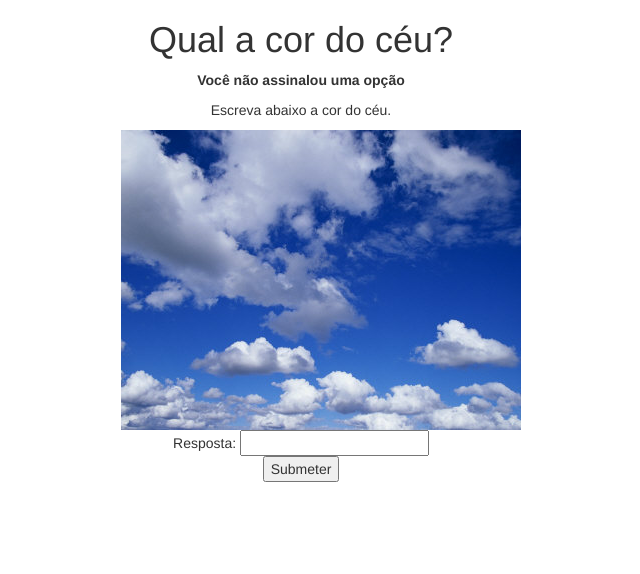
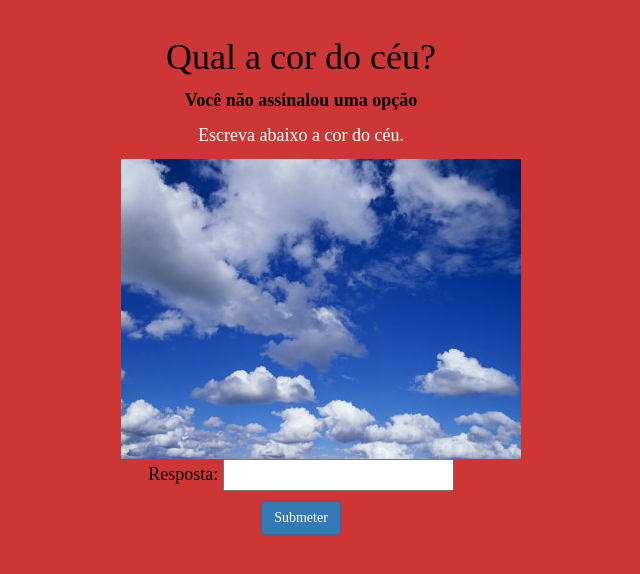
Before and after one commit to xyzAndReM/Django, a Django app: page /polls/1/vote/ in a window 1280 px wide. Shown: the top 574 px of the page, without its empty margins (339-979 px from the left). Run offline with Django 3.2, Linux system fonts and the light colour scheme; data comes from the database, SQL or seed files in the repository; both versions use the stored data as it was after the commit; some libraries are stand-ins or nearby versions.

Commit message:
versao final

```diff
--- /dev/null
+++ b/mysite/polls/static/polls/css/quest.css
@@ -0,0 +1,35 @@
+<style type="text/css">
+@font-face {
+    font-family: "maqna";
+    src: local("/static/polls/fonts/TravellingTypewriter.ttf") format("truetype");
+}
+
+
+
+
+li>a {
+	font-family:"maqna";
+	font-size:30px;
+	color: #B58532;
+}
+ul {
+  list-style-type: none;
+}
+.wrap{
+    color:#fff;
+}
+body {
+  background-color:#ce3635;
+  text-align: center;
+  color:#000;
+  padding-top:1em;
+  font-family:"maqna";
+  font-size:18px;
+}
+
+#qtext{
+
+  font-family:"maqna";
+  font-size:18px;
+  color:#fff;
+}
--- a/mysite/polls/static/polls/js/quizz.js
+++ b/mysite/polls/static/polls/js/quizz.js
@@ -8,10 +8,14 @@ var answer = $("input#answer").val()
 if(answer === str){
 $("#respond").removeClass("btn btn-danger");
 $("#respond").addClass("btn btn-success");
+$("#respond").text("Correto!");
+var audio = new Audio('/static/polls/media/sounds/correct.mp3');
+audio.play();
 }
 else{
 $("#respond").removeClass("btn btn-success");
 $("#respond").addClass("btn btn-danger");
+$("#respond").text("Incorreto :(");
 }
 
 
--- a/mysite/polls/templates/polls/question_contents.html
+++ b/mysite/polls/templates/polls/question_contents.html
@@ -10,7 +10,7 @@
     <link rel='stylesheet' href="/static/polls/css/bootstrap.min.css">
     <script src="/static/polls/js/bootstrap.js" type="text/javascript"></script>
     <script src="/static/polls/js/quizz.js" type="text/javascript"></script>
-
+    <link rel='stylesheet' href="/static/polls/css/quest.css">
 </head>
 
 
@@ -24,18 +24,22 @@
 
 			{% if error_message %}<p><strong>{{ error_message }}</strong></p>{% endif %}
 
-			<p>{{question.question_text2}}</p>
+			<p id="qtext" =>{{question.question_text2}}</p>
 
 			<img src="/static/polls/media/{{question.image.url}}"  style="width:400px;height:300px;">
- 			<p> Resposta: <input type="text" name="fname" id="answer"><br>
-  <button id ="respond" onclick="responder('{{question.question_text3}}')">Submeter</button>
-</p>
+ 			<p> Resposta: <input type="text" name="fname" id="answer"><br></p>
+  <button class="btn btn-primary" id ="respond" onclick="setTimeout(function() {
+
+responder('{{question.question_text3}}')}, 1000);">Submeter</button>
+
 
 
 
 
 
         </div>
+
+
     </div>
 </div>
 
```
Also changed, not shown: mysite/polls/templates/polls/list_contents.html (+16 -1 lines), mysite/db.sqlite3, mysite/polls/static/polls/media/images/velas1.png (added), mysite/polls/static/polls/media/images/velas1_4ourkb4.png (added), mysite/polls/static/polls/media/images/velas1_esKvtg4.png (added), mysite/polls/static/polls/media/images/velas2.png (added), mysite/polls/static/polls/media/images/velas2_CwBqSZJ.png (added), mysite/polls/static/polls/media/images/velas2_cM8NnRY.png (added), 2 other files.
